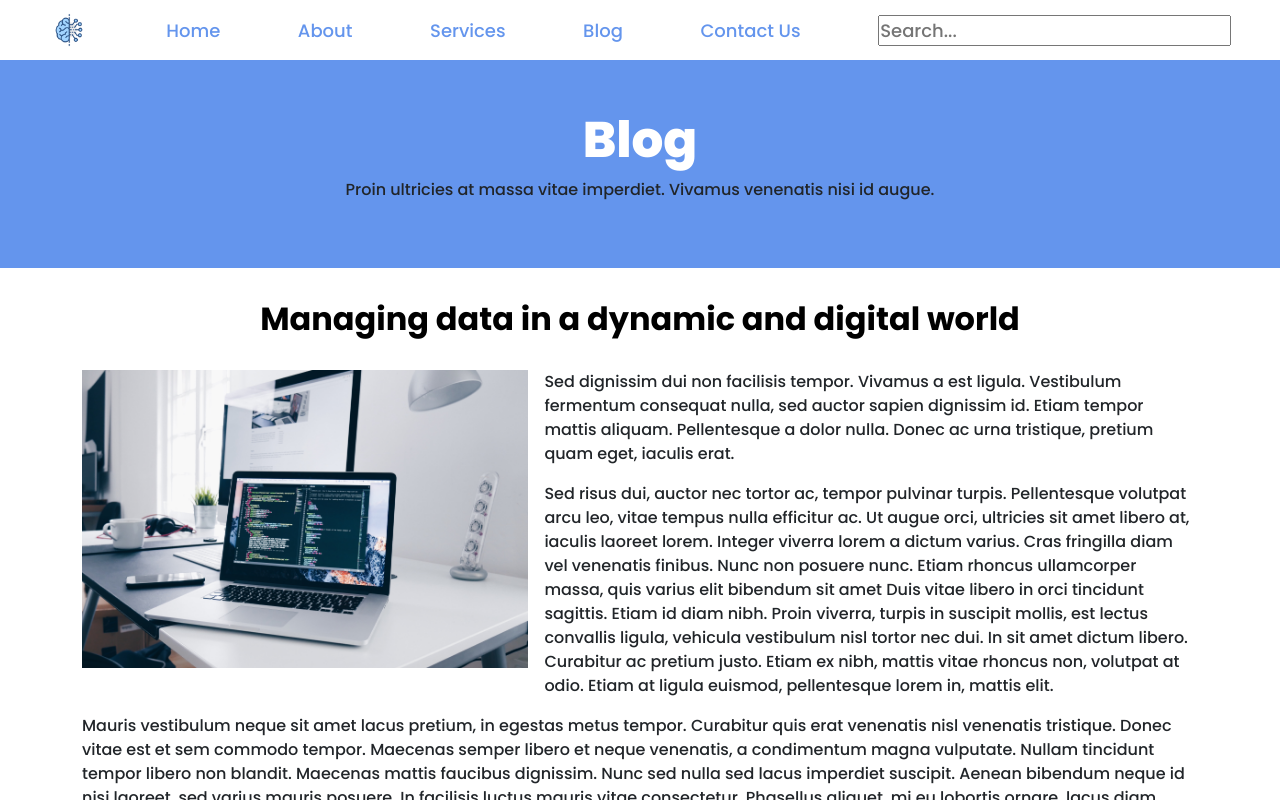
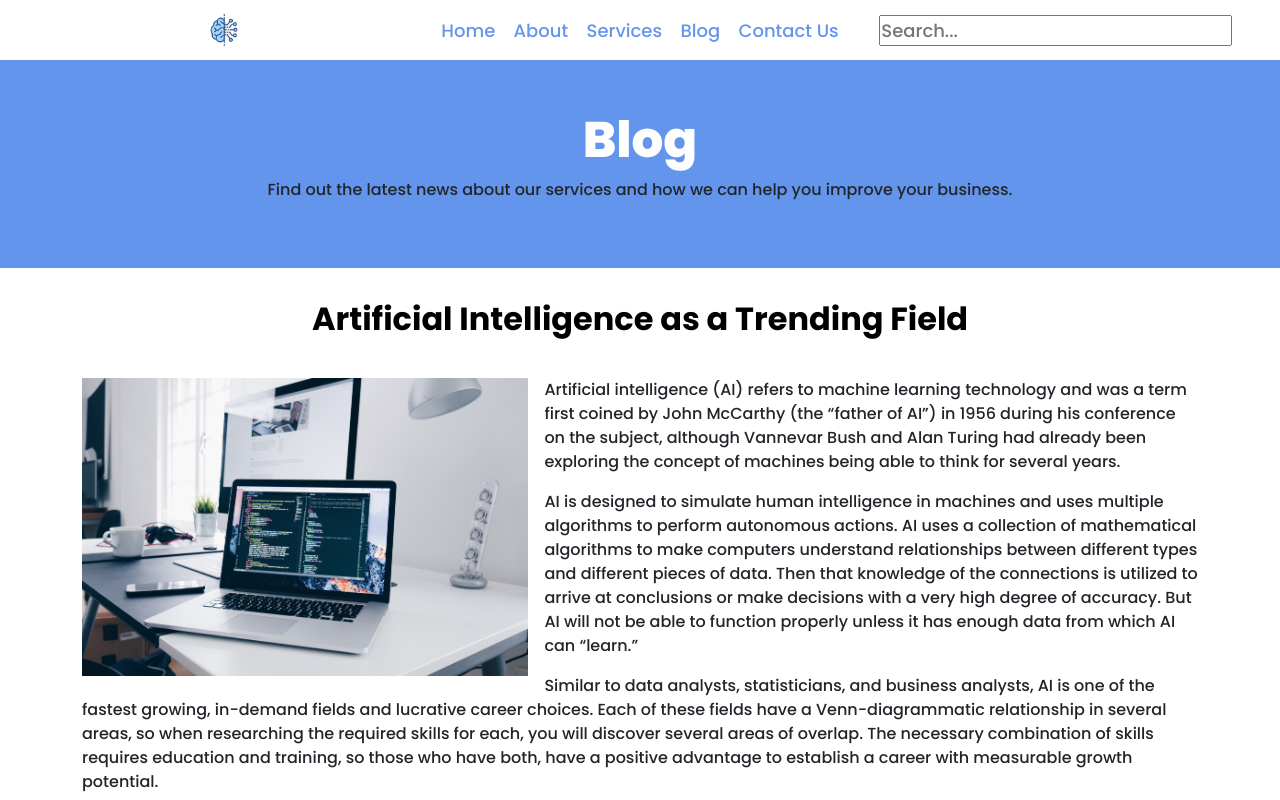
Before and after one commit to bautistajm/desafio-5-github, a website: page pages/blog.html in a window 1280 px wide. Drawn offline with nearby package versions, Linux system fonts and the light colour scheme.

Commit message:
Trabajo final

```diff
--- a/pages/blog.html
+++ b/pages/blog.html
@@ -93,59 +93,48 @@
             </div>
         </nav>
         <!-- Fin menu hamburguesa -->
-        <div>
         <!-- Menu navegable -->
         <nav>
             <div class="menu">
                 <!-- Logo -->
-                    <div><a href="../index.html"><img src="../images/logo.png" alt="logo" width="40" length="40"></a></div>
-                    <a href="../index.html">Home</a>
-                    <a href="about.html">About</a>
-                    <a href="services.html">Services</a>
-                    <a href="#">Blog</a>
-                    <a href="contact.html">Contact Us</a>
-                    <div>
+                <div class="logo-menu">
+                    <a href="../index.html"><img src="../images/logo.png" alt="logo" width="40" length="40"></a>
+                </div>
+                <div class="navbar-menu">
+                    <a id="home" href="../index.html" class="menu-items">Home</a>
+                    <a href="about.html" class="menu-items">About</a>
+                    <a href="services.html" class="menu-items">Services</a>
+                    <a href="blog.html" class="menu-items">Blog</a>
+                    <a href="contact.html" class="menu-items">Contact Us</a>
+                </div>
+                <div class="search-menu">
                     <input type="text" placeholder="Search...">
                 </div>
             </div>
         </nav>
-        </div>
     </header>
     <!-- Fin del header -->
 
     <!-- Comienzo de la intro de la página -->
     <div class="intro-blog">
         <h1>Blog</h1>
-        <p>Proin ultricies at massa vitae imperdiet. Vivamus venenatis nisi id augue.</p>
+        <p>Find out the latest news about our services and how we can help you improve your business.</p>
     </div>
     <!-- Fin de la intro de la página -->
 
     <!-- Comienzo del artículo -->
 
     <div class="article-blog container">
-        <h2>Managing data in a dynamic and digital world</h2>
+        <h2>Artificial Intelligence as a Trending Field</h2>
         <img class="blogimage" src="../images/blogimage.jpg" alt="">
         <p>
-            Sed dignissim dui non facilisis tempor. Vivamus a est ligula. Vestibulum fermentum consequat nulla, sed
-            auctor sapien dignissim id. Etiam tempor mattis aliquam. Pellentesque a dolor nulla. Donec ac urna
-            tristique, pretium quam eget, iaculis erat.
+            Artificial intelligence (AI) refers to machine learning technology and was a term first coined by John McCarthy (the “father of AI”) in 1956 during his conference on the subject, although Vannevar Bush and Alan Turing had already been exploring the concept of machines being able to think for several years.
         </p>
         <p>
-            Sed risus dui, auctor nec tortor ac, tempor pulvinar turpis. Pellentesque volutpat arcu leo, vitae tempus
-            nulla efficitur ac. Ut augue orci, ultricies sit amet libero at, iaculis laoreet lorem. Integer viverra
-            lorem a dictum varius. Cras fringilla diam vel venenatis finibus. Nunc non posuere nunc. Etiam rhoncus
-            ullamcorper massa, quis varius elit bibendum sit amet Duis vitae libero in orci tincidunt sagittis. Etiam id
-            diam nibh. Proin viverra, turpis in suscipit mollis, est lectus convallis ligula, vehicula vestibulum nisl
-            tortor nec dui. In sit amet dictum libero. Curabitur ac pretium justo. Etiam ex nibh, mattis vitae rhoncus
-            non, volutpat at odio. Etiam at ligula euismod, pellentesque lorem in, mattis elit.
+            AI is designed to simulate human intelligence in machines and uses multiple algorithms to perform autonomous actions. AI uses a collection of mathematical algorithms to make computers understand relationships between different types and different pieces of data. Then that knowledge of the connections is utilized to arrive at conclusions or make decisions with a very high degree of accuracy. But AI will not be able to function properly unless it has enough data from which AI can “learn.”
         </p>
         <p>
-            Mauris vestibulum neque sit amet lacus pretium, in egestas metus tempor. Curabitur quis erat venenatis nisl
-            venenatis tristique. Donec vitae est et sem commodo tempor. Maecenas semper libero et neque venenatis, a
-            condimentum magna vulputate. Nullam tincidunt tempor libero non blandit. Maecenas mattis faucibus dignissim.
-            Nunc sed nulla sed lacus imperdiet suscipit. Aenean bibendum neque id nisi laoreet, sed varius mauris
-            posuere. In facilisis luctus mauris vitae consectetur. Phasellus aliquet, mi eu lobortis ornare, lacus diam
-            pretium enim, a consectetur erat dui sed eros.
+            Similar to data analysts, statisticians, and business analysts, AI is one of the fastest growing, in-demand fields and lucrative career choices. Each of these fields have a Venn-diagrammatic relationship in several areas, so when researching the required skills for each, you will discover several areas of overlap. The necessary combination of skills requires education and training, so those who have both, have a positive advantage to establish a career with measurable growth potential.
         </p>
         <button>Share</button>
     </div>
@@ -164,14 +153,24 @@
     </div>
     <!-- Fin del sector Otros artículos -->
 
+        <!-- Comienzo del Call to action -->
+        <div class="call-to-action">
+            <div class="cta-title">
+                <h2 class="start-title">Start improving your Business today</h2>
+            </div>
+            <div class="button-contactus">
+                <button class="contactus-button" type="button" onclick="location.href='contact.html'">Contact
+                    Us</button>
+            </div>
+        </div>
+        <!-- Fin del Call to action -->
+
     <!-- Comienzo del footer -->
     <footer>
         <div class="company-info">
             <h2>Company Name</h2>
             <p>
-                Donec condimentum mi bibendum sapien auctor volutpat malesuada non felis. Vestibulum feugiat sagittis
-                mauris, sit amet eleifend neque lobortis eget. Lorem ipsum dolor sit amet consectetur, adipisicing elit.
-                Reiciendis voluptas tenetur similique.
+                TechCo is an actuarial data science company specialising in increasing profits and reducing costs for owners and managers of real assets. TechCo achieves this through leveraging synergies between advanced mathematics, specialised software engineering and business acumen. TechCo delivers actionable insights through consultation, analysis and intelligent systems.
             </p>
             <div class="sm-buttons">
                 <a href="https://facebook.com" target="_blank">Facebook</a>
--- a/scss/base/_header.scss
+++ b/scss/base/_header.scss
@@ -8,11 +8,33 @@ header {
     z-index: 1;
 
     .menu {
-        display: flex;
-        justify-content: space-around;
+        display: grid;
+        justify-content: center;
         align-items: center;
         font-family: parrafos;
         padding: 10px;
+        grid-template-areas:
+        "logo-menu navbar-menu search-menu";
+        grid-template-columns: 33% 33% 33%;
+        justify-content: center;
+
+        .navbar-menu {
+            grid-area: navbar-menu;
+            display: flex;
+            justify-content: space-around;
+        }
+
+        .search-menu {
+            grid-area: search-menu;
+            display: flex;
+            justify-content: center;
+        }
+
+        .logo-menu {
+            grid-area: logo-menu;
+            display: flex;
+            justify-content: center;
+        }
 
         .menu-items {
             border-radius: 5px;
--- a/scss/base/_responsiveness.scss
+++ b/scss/base/_responsiveness.scss
@@ -23,7 +23,16 @@
     "footer";
 }
 
-@media screen and (max-width:652px) {
+@media screen and (max-width:1154px) {
+    header {
+        .menu {
+            display: flex;
+            justify-content: center;
+        }
+    }
+}
+
+@media screen and (max-width:665px) {
 
     /*header & footer*/
     header .menu {
@@ -198,7 +207,7 @@
     }
 }
 
-@media screen and (min-width: 650px) {
+@media screen and (min-width: 666px) {
     .navbar {
         display: none;
     }
--- a/scss/components/_blog.scss
+++ b/scss/components/_blog.scss
@@ -11,7 +11,7 @@
 
 .article-blog h2 {
     text-align: center;
-    margin: 2rem 0;
+    padding: 2rem 0;
 }
 
 .blogimage {
--- a/scss/components/_index.scss
+++ b/scss/components/_index.scss
@@ -84,6 +84,7 @@
         .latest-article-title {
             text-align: center;
             background-color: azure;
+            margin: 0;
         }
 
         .article-container {
```
Also changed, not shown: index.html (+18 -26 lines), pages/about.html (+19 -28 lines), pages/contact.html (+12 -14 lines), pages/services.html (+11 -12 lines), css/style.css, 1 other file. Lines whose indentation alone changed are shown as unchanged.
